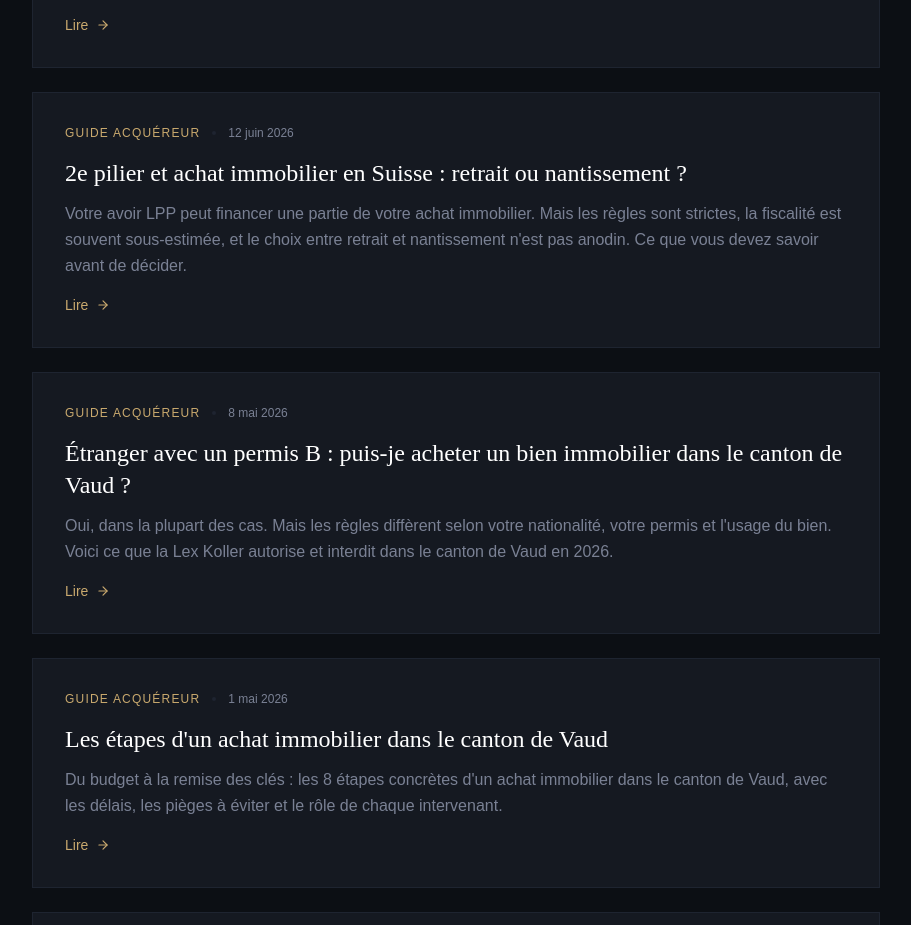
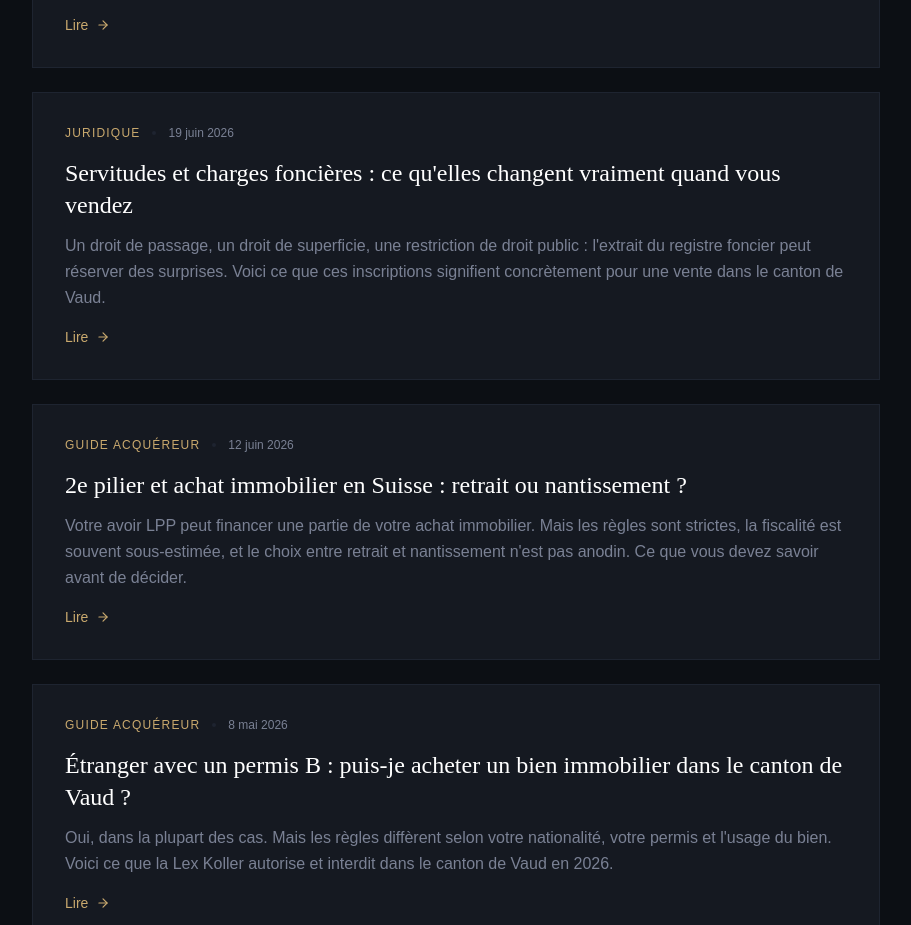
Before and after one commit to Sinseed/maison-praet, a Next.js app: page /journal in a window 1280 px wide. Shown: the part 1200-2125 px from the top of the page, without its empty margins (184-1095 px from the left). Built offline with nearby package versions, Linux system fonts and the light colour scheme.

Commit message:
feat: ajout article servitudes et charges foncières (19 juin)

```diff
--- a/app/data.ts
+++ b/app/data.ts
@@ -1742,6 +1742,45 @@ C'est ce que je fais à Morges, sur l'arc lémanique et dans le canton de Vaud.
     cta: "Vous avez un projet immobilier sur l'arc lémanique ? Parlons-en."
   },
   {
+    slug: 'servitudes-charges-foncieres-vente-vaud',
+    titre: "Servitudes et charges foncières : ce qu'elles changent vraiment quand vous vendez",
+    chapeau: "Un droit de passage, un droit de superficie, une restriction de droit public : l'extrait du registre foncier peut réserver des surprises. Voici ce que ces inscriptions signifient concrètement pour une vente dans le canton de Vaud.",
+    date: '2026-06-19',
+    categorie: 'Juridique',
+    contenu: `Quand je remets un dossier de vente à un acquéreur, l'une des premières questions qui revient est toujours la même : "Et ces servitudes, c'est grave ?" La réponse dépend entièrement de ce qu'il y a inscrit, et de ce que l'acquéreur a prévu d'en faire.
+
+## Ce que l'extrait du registre foncier vous dit
+
+Le registre foncier vaudois recense, pour chaque parcelle, l'ensemble des droits et obligations qui y sont attachés. Ces inscriptions sont publiques, opposables aux tiers, et transmises automatiquement lors de toute vente. Autrement dit : l'acquéreur reprend le bien avec tout ce qui figure sur la feuille, qu'il en soit informé ou non.
+
+On distingue deux catégories principales. Les servitudes foncières grèvent une parcelle au bénéfice d'une autre : c'est le cas du droit de passage, du droit de vue, ou d'une restriction de construction. Les charges foncières, elles, imposent au propriétaire une obligation positive : entretenir un chemin, fournir de l'eau à un fonds voisin. Dans les deux cas, l'obligation suit le bien, pas la personne.
+
+## Les servitudes qui n'inquiètent pas et celles qui comptent
+
+Un droit de passage piéton sur le chemin latéral de votre jardin : dans la grande majorité des cas, cela n'inquiète personne et n'affecte pas le prix. Un droit de superficie accordé à un tiers pour 80 ans encore, avec un bâtiment construit dessus : c'est une autre affaire. L'étendue de la servitude, sa localisation précise sur la parcelle, et sa compatibilité avec l'usage prévu par l'acquéreur sont les trois éléments à évaluer systématiquement.
+
+Dans mes mandats sur l'arc lémanique et le Gros-de-Vaud, les servitudes les plus fréquentes sont les droits de passage pour l'accès à une parcelle enclavée, les conduites d'eau ou d'égout qui traversent la propriété, et les restrictions de bâtir liées à des décisions administratives passées. Ces dernières méritent une attention particulière : elles peuvent limiter une extension, empêcher la surélévation d'un bâtiment ou interdire certains usages. Des projets qui, pour certains acquéreurs, étaient le motif principal de leur intérêt pour le bien.
+
+## Les restrictions de droit public à ne pas confondre
+
+Séparées des servitudes foncières, les restrictions de droit public administratif (RDPPF) constituent une couche d'information complémentaire. Elles incluent les zones de protection des eaux, les alignements de construction, les zones inondables, les périmètres de protection des sites et des monuments. Depuis quelques années, un cadastre RDPPF officiel est accessible en ligne dans le canton de Vaud. Il ne remplace pas l'analyse du registre foncier, mais permet de visualiser rapidement les contraintes applicables à une parcelle.
+
+Je vérifie systématiquement ces données avant de fixer le prix d'un bien avec un vendeur. Une villa en zone de protection des eaux souterraines ne peut pas recevoir de citernes ou de chauffage à mazout. Un immeuble en périmètre de protection des sites peut être soumis à des contraintes de façade lors de tout travaux. Ces éléments ne sont pas des vices cachés, ils sont publics. Mais s'ils ne sont pas lus, ils deviennent des surprises.
+
+## L'impact concret sur la négociation
+
+Une servitude n'est pas nécessairement un frein à la vente. C'est souvent un élément d'information qui doit être présenté clairement, contextualisé, et intégré dans le prix si nécessaire. Un droit de passage existant depuis des décennies sans jamais être exercé n'a pas le même poids qu'un droit exercé quotidiennement par le voisin. Un droit de superficie avec 5 ans restants est différent d'un avec 60 ans.
+
+Ce qui crée de la méfiance chez un acquéreur, ce n'est pas la servitude elle-même. C'est de la découvrir tard dans le processus, sans explication. J'ai vu des négociations se tendre inutilement parce que l'information avait été mise de côté plutôt qu'exposée dès le départ. La transparence sur ce point est à la fois une obligation légale et une stratégie commerciale : un acquéreur bien informé avance avec confiance.
+
+## Ce que je fais systématiquement avant de signer un mandat
+
+Avant de recommander un prix à un vendeur, je demande l'extrait du registre foncier et, si le bien a une certaine ancienneté, je vérifie les actes constitutifs des servitudes importantes. Un droit de passage dont le texte original précise les conditions d'exercice peut être très différent de ce que le vendeur imaginait. Ce travail en amont évite de mauvaises surprises lors de la due diligence de l'acquéreur, et il protège le vendeur contre une renégociation tardive du prix.
+
+Dans le canton de Vaud, la consultation du registre foncier pour une parcelle identifiée peut être faite par toute personne justifiant d'un intérêt. Le notaire instrumentant y accède directement. Entre la signature du mandat et la première visite, j'ai généralement le temps de vérifier ces éléments et de les présenter de manière lisible dans le dossier acquéreur.`,
+    cta: "Vous vendez un bien dans le canton de Vaud et souhaitez comprendre ce que l'extrait du registre foncier implique pour votre vente ? Contactez-moi."
+  },
+  {
     slug: 'investir-locatif-vaud-2026',
     titre: 'Investir dans l\'immobilier locatif en 2026 : ce que les chiffres ne disent pas',
     chapeau: "L'immobilier locatif attire à nouveau. Les taux se sont stabilisés, le marché vaudois reste sous tension, et les discussions sur la valeur locative fiscale relancent les arbitrages patrimoniaux. Mais entre un rendement brut affiché et un investissement réellement rentable, il y a souvent plusieurs dizaines de milliers de francs d'écart.",
```
